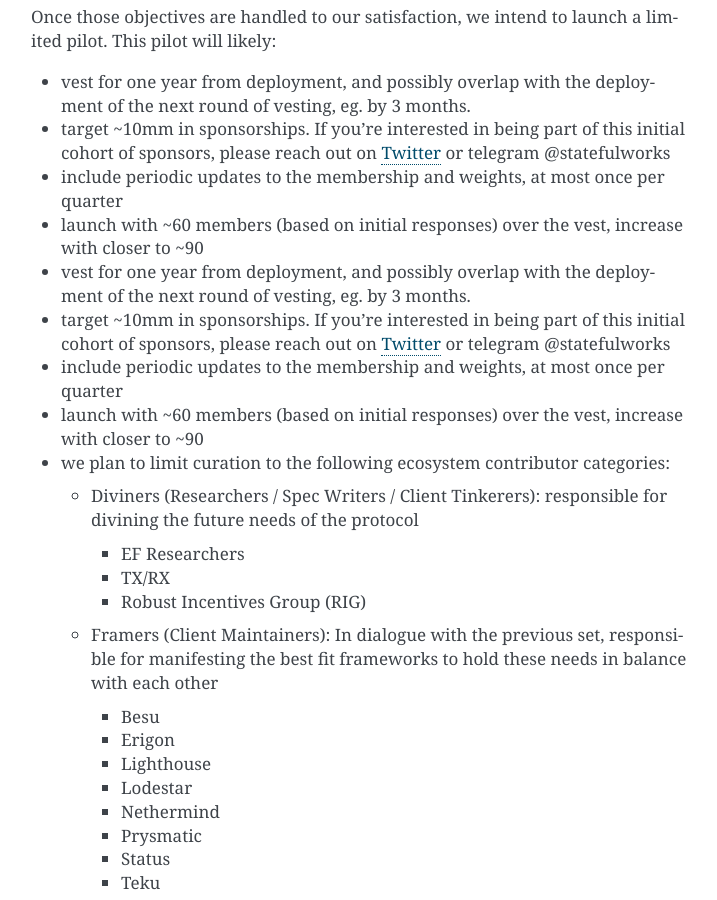
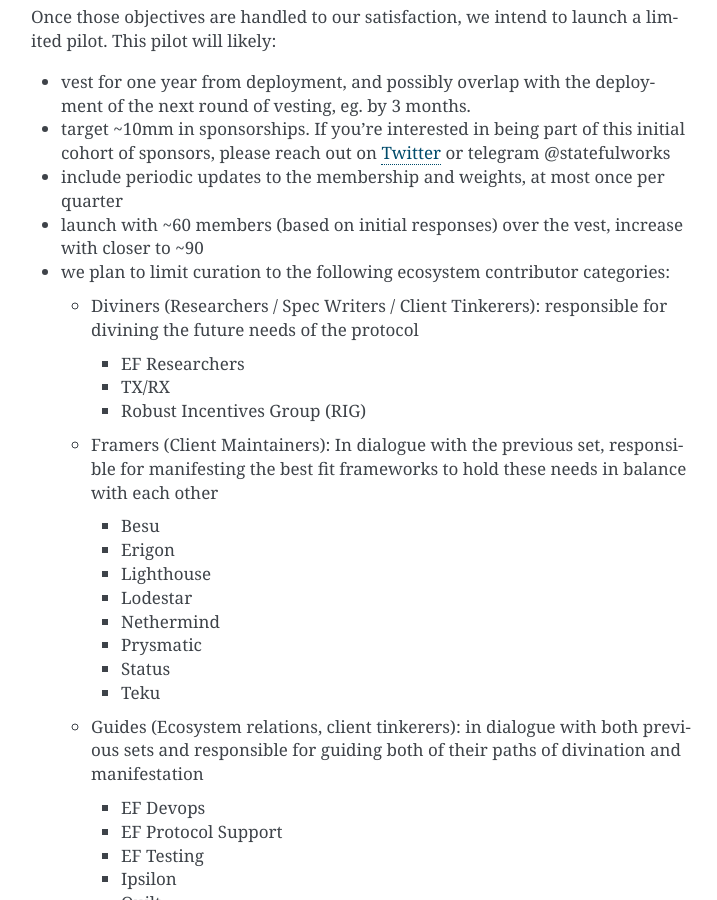
Before and after one commit to protocolguild/documentation, a Sphinx documentation site: the page built from docs/5-initial-pilot.md, in a window 1280 px wide and 900 px high, scrolled down 490 px. Shown: the whole window, without its empty margins (389-1106 px from the left). Built offline with Sphinx 7.4.7, drawn with Linux system fonts in a browser that asks for light colours.

Commit message:
Update 5-initial-pilot.md

```diff
--- a/docs/5-initial-pilot.md
+++ b/docs/5-initial-pilot.md
@@ -13,10 +13,6 @@
 
 Once those objectives are handled to our satisfaction, we intend to launch a limited pilot. This pilot will likely:
 
-- vest for one year from deployment, and possibly overlap with the deployment of the next round of vesting, eg. by 3 months.
-- target ~10mm in sponsorships. If you're interested in being part of this initial cohort of sponsors, please reach out on [Twitter](https://twitter.com/statefulworks) or telegram @statefulworks
-- include periodic updates to the membership and weights, at most once per quarter
-- launch with ~60 members (based on initial responses) over the vest, increase with closer to ~90
 - vest for one year from deployment, and possibly overlap with the deployment of the next round of vesting, eg. by 3 months.
 - target ~10mm in sponsorships. If you're interested in being part of this initial cohort of sponsors, please reach out on [Twitter](https://twitter.com/statefulworks) or telegram @statefulworks
 - include periodic updates to the membership and weights, at most once per quarter
```
